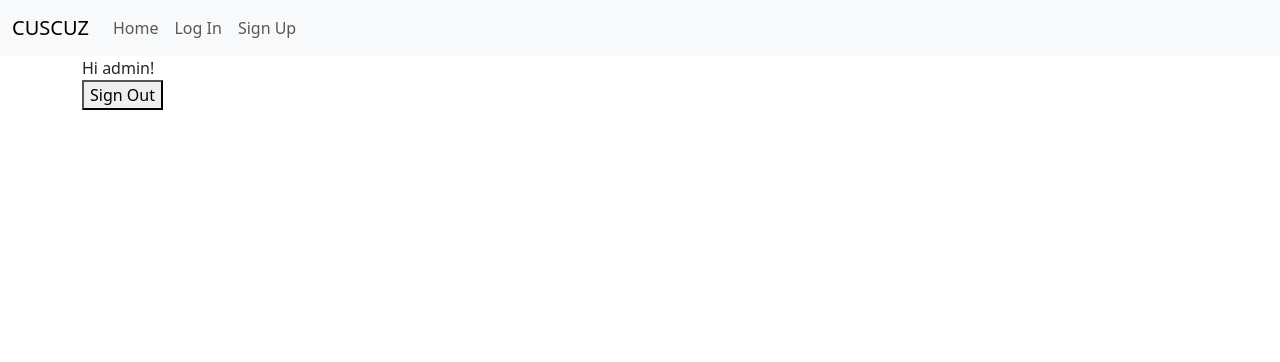
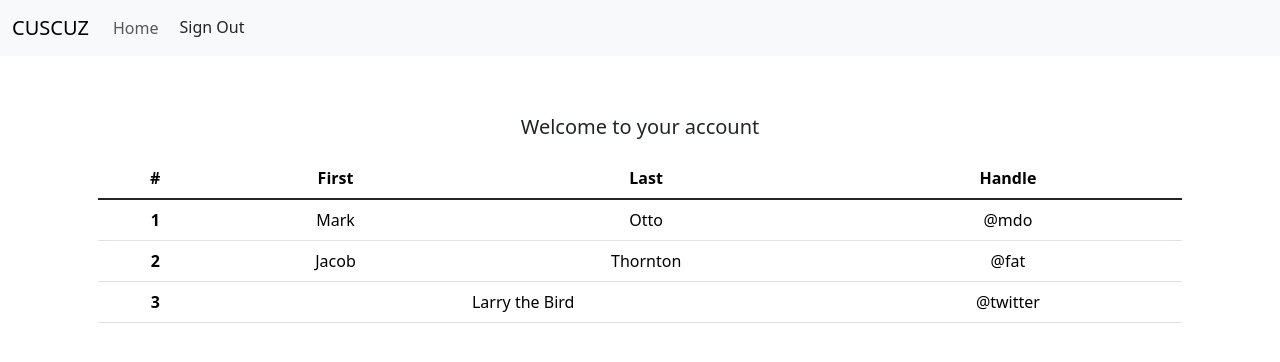
Before and after one commit to hugobelem/django-auth, a Django app: page / in a window 1280 px wide. Shown: the top 362 px of the page. Run offline with Django 5.2, Linux system fonts and the light colour scheme; a user stored in the database is signed in.

Commit message:
more template changes

```diff
--- a/templates/base.html
+++ b/templates/base.html
@@ -18,6 +18,29 @@
 </head>
 
 <body>
+  {% if user.is_authenticated %}
+  <nav class="navbar navbar-expand-lg bg-body-tertiary">
+    <div class="container-fluid">
+      <a class="navbar-brand" href="/">CUSCUZ</a>
+      <button class="navbar-toggler" type="button" data-bs-toggle="collapse" data-bs-target="#navbarNav" aria-controls="navbarNav" aria-expanded="false" aria-label="Toggle navigation">
+        <span class="navbar-toggler-icon"></span>
+      </button>
+      <div class="collapse navbar-collapse" id="navbarNav">
+        <ul class="navbar-nav">
+          <li class="nav-item">
+            <a class="nav-link" href="/">Home</a>
+          </li>
+          <li class="nav-item">
+            <form method="post" action="{% url "logout" %}">
+              {% csrf_token %}
+              <button type="submit" class="btn">Sign Out</button>
+            </form>
+          </li>
+        </ul>
+      </div>
+    </div>
+  </nav>
+  {% else %}
   <nav class="navbar navbar-expand-lg bg-body-tertiary">
     <div class="container-fluid">
       <a class="navbar-brand" href="/">CUSCUZ</a>
@@ -39,6 +62,7 @@
       </div>
     </div>
   </nav>
+  {% endif %}
 
   <div class="container">
     {% block content %}
--- a/templates/home.html
+++ b/templates/home.html
@@ -6,13 +6,45 @@
 {% block content %}
 
 {% if user.is_authenticated %}
-  Hi {{ user.username }}!
+  <div class="pricing-header px-3 py-3 pt-md-5 pb-md-4 mx-auto text-center">
+    <h3>
+      {{ user.first_name }}
+      <small class="text-body-secondary">{{ user.last_name }}</small>
+    </h3>
 
-  <form method="post" action="{% url "logout" %}">
-    {% csrf_token %}
-    <button type="submit">Sign Out</button>
-  </form>
+    <p class="lead">Welcome to your account</p>
 
+
+    <table class="table">
+      <thead>
+        <tr>
+          <th scope="col">#</th>
+          <th scope="col">First</th>
+          <th scope="col">Last</th>
+          <th scope="col">Handle</th>
+        </tr>
+      </thead>
+      <tbody class="table-group-divider">
+        <tr>
+          <th scope="row">1</th>
+          <td>Mark</td>
+          <td>Otto</td>
+          <td>@mdo</td>
+        </tr>
+        <tr>
+          <th scope="row">2</th>
+          <td>Jacob</td>
+          <td>Thornton</td>
+          <td>@fat</td>
+        </tr>
+        <tr>
+          <th scope="row">3</th>
+          <td colspan="2">Larry the Bird</td>
+          <td>@twitter</td>
+        </tr>
+      </tbody>
+    </table>
+  </div>
 {% else %}
 
   <div class="pricing-header px-3 py-3 pt-md-5 pb-md-4 mx-auto text-center">
```
Also changed, not shown: templates/registration/signup.html (+26 -7 lines), db.sqlite3.
